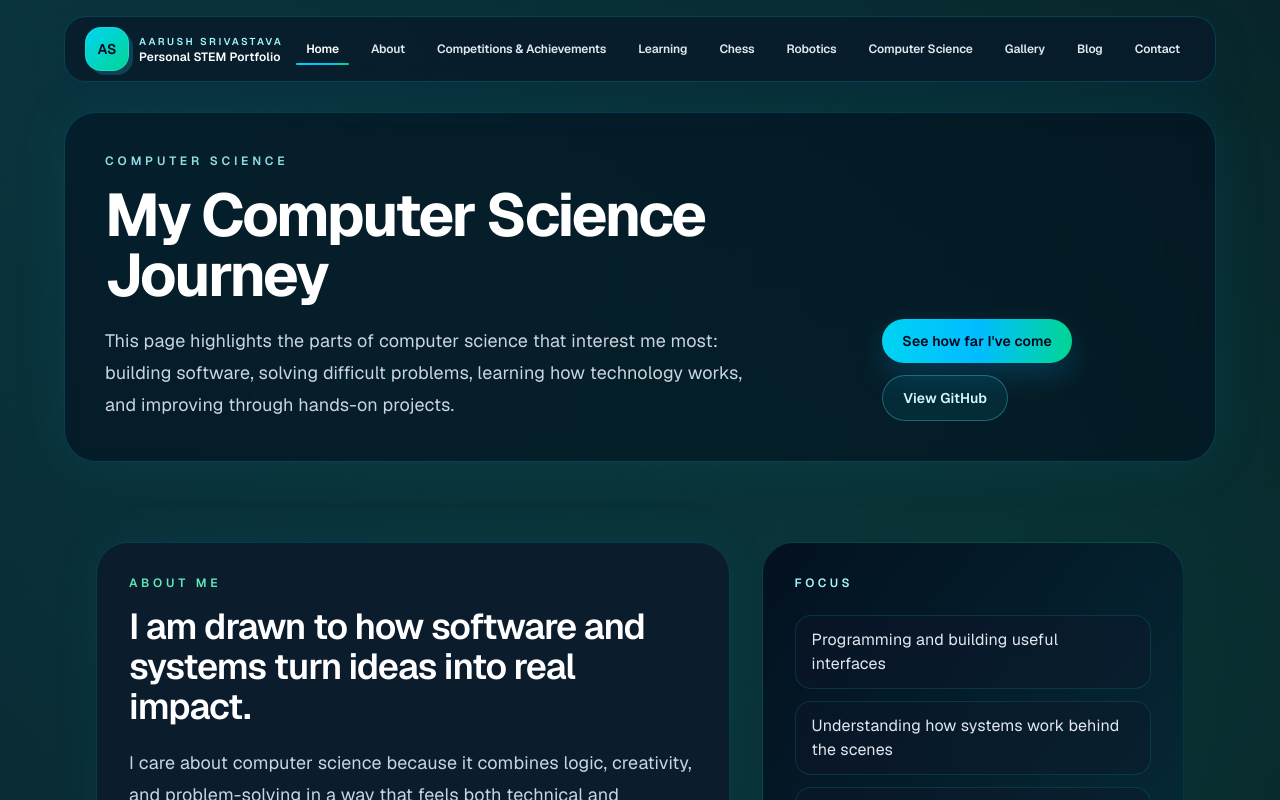
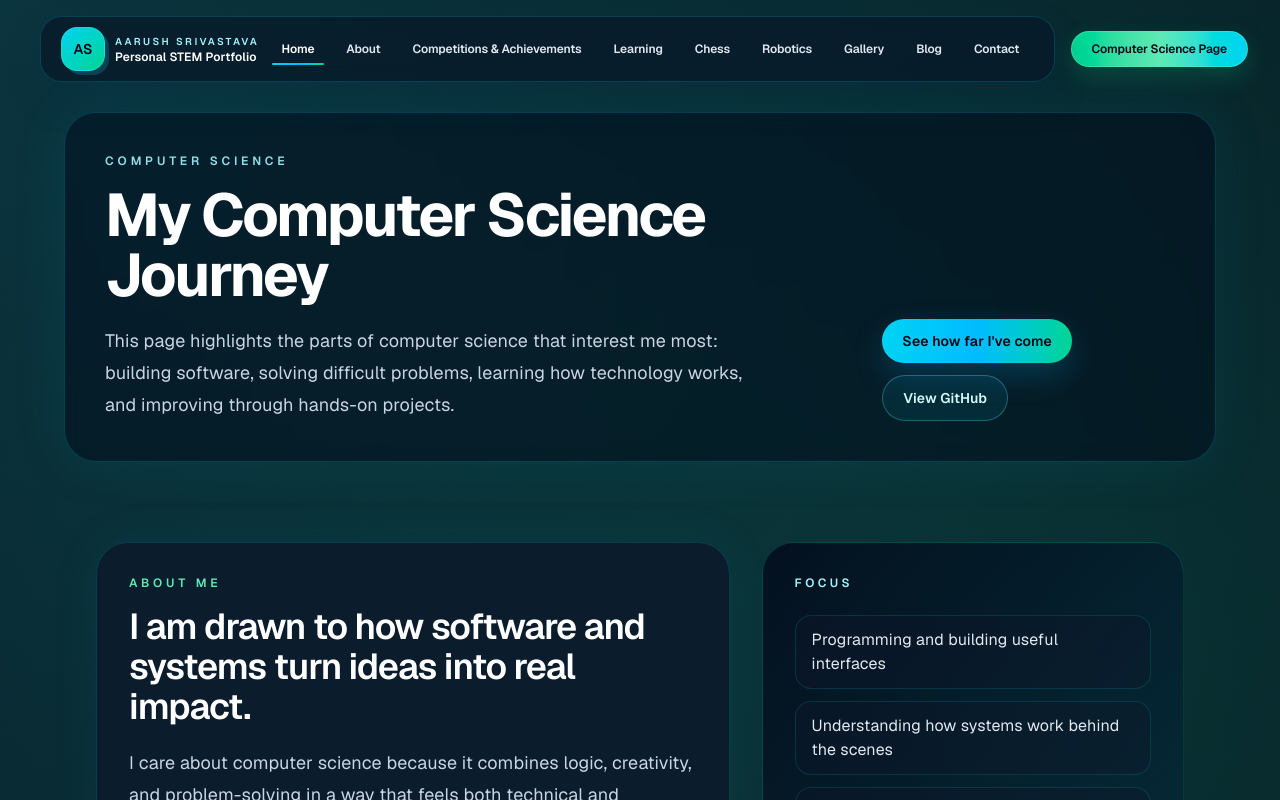
Before and after one commit to Sac-da-ROOK/portfolio, a Next.js app: page /cs in a window 1280 px wide. Shown: the top 800 px of the page. Built offline with nearby package versions, Linux system fonts and the light colour scheme; no server answers.

Commit message:
Shift navbar to the right

```diff
--- a/src/components/Navbar.tsx
+++ b/src/components/Navbar.tsx
@@ -12,7 +12,6 @@ const navItems = [
     { id: "learning", label: "Learning", href: "#learning" },
     { id: "chess", label: "Chess", href: "#chess" },
     { id: "robotics", label: "Robotics", href: "#robotics" },
-    { id: "computer-science", label: "Computer Science", href: "/cs" },
     { id: "gallery", label: "Gallery", href: "/gallery" },
     { id: "blog", label: "Blog", href: "#blog" },
     { id: "contact", label: "Contact", href: "#contact" }
@@ -124,10 +123,12 @@ export default function Navbar({ theme = "default" }: { theme?: NavbarTheme }) {
     const menuButtonClasses = isCsTheme
         ? "border border-cyan-300/30 bg-gradient-to-r from-cyan-500/20 to-emerald-500/15 text-cyan-50 hover:bg-cyan-500/20"
         : "border border-slate-900/20 bg-amber-100 text-slate-900 hover:bg-amber-200";
+    const csButtonClasses = "shrink-0 whitespace-nowrap inline-flex items-center justify-center rounded-full border border-emerald-300/50 bg-gradient-to-r from-emerald-400 via-emerald-300 to-cyan-400 px-3.5 py-2 text-[11px] font-semibold tracking-[-0.01em] text-slate-950 shadow-[0_10px_24px_rgba(16,185,129,0.22)] transition-all duration-200 hover:-translate-y-0.5 hover:border-cyan-300/60 hover:shadow-[0_12px_28px_rgba(34,211,238,0.22)] sm:px-4 sm:text-[12px] lg:px-5";
 
     return (
-        <header ref={headerRef} className="fixed inset-x-0 top-0 z-50 px-3 pt-3 sm:px-4 sm:pt-4 md:px-5 lg:px-8">
-            <div className={`mx-auto flex w-full max-w-6xl items-center justify-between gap-1.5 rounded-[1.35rem] px-3 py-2.5 sm:gap-2 sm:px-4 lg:px-5 ${shellClasses}`}>
+        <header ref={headerRef} className="fixed inset-x-0 top-0 z-[100] px-3 pt-3 sm:px-4 sm:pt-4 md:px-5 lg:px-8">
+            <div className="mx-auto flex max-w-[1600px] items-center justify-end gap-3 lg:gap-4">
+                <div className={`ml-2 flex w-full max-w-6xl items-center justify-between gap-1.5 rounded-[1.35rem] px-3 py-2.5 sm:gap-2 sm:px-4 lg:px-5 ${shellClasses}`}>
                     <div className="flex min-w-0 shrink-0 items-center gap-2 sm:gap-2.5">
                         <Link href="/" aria-label="Go to the homepage" className={`flex h-10 w-10 shrink-0 items-center justify-center rounded-2xl text-sm font-semibold transition-transform duration-200 hover:-translate-y-0.5 sm:h-11 sm:w-11 ${brandClasses}`}>
                             AS
@@ -194,6 +195,11 @@ export default function Navbar({ theme = "default" }: { theme?: NavbarTheme }) {
                     </button>
                 </div>
 
+                <Link href="/cs" className={`${csButtonClasses} hidden shrink-0 whitespace-nowrap md:inline-flex`} onClick={() => closeMenu(false)}>
+                    Computer Science Page
+                </Link>
+            </div>
+
             <div className={`mx-auto w-full max-w-6xl overflow-hidden px-3 transition-[max-height,opacity,transform] duration-300 ease-out md:hidden sm:px-4 ${isOpen ? "pointer-events-auto mt-3 max-h-[calc(100vh-6rem)] translate-y-0 opacity-100" : "pointer-events-none max-h-0 -translate-y-2 opacity-0"}`}>
                 <nav
                     id="mobile-navigation"
@@ -235,6 +241,14 @@ export default function Navbar({ theme = "default" }: { theme?: NavbarTheme }) {
                                 </a>
                             );
                         })}
+
+                        <Link
+                            href="/cs"
+                            className="rounded-2xl border border-emerald-300/50 bg-gradient-to-r from-emerald-400 via-emerald-300 to-cyan-400 px-4 py-3 text-sm font-semibold text-slate-950 shadow-[0_10px_24px_rgba(16,185,129,0.22)] transition hover:-translate-y-0.5 hover:border-cyan-300/60 hover:shadow-[0_12px_28px_rgba(34,211,238,0.22)]"
+                            onClick={() => closeMenu(false)}
+                        >
+                            Computer Science Page
+                        </Link>
                     </div>
                 </nav>
             </div>
```
Lines whose indentation alone changed are shown as unchanged.
